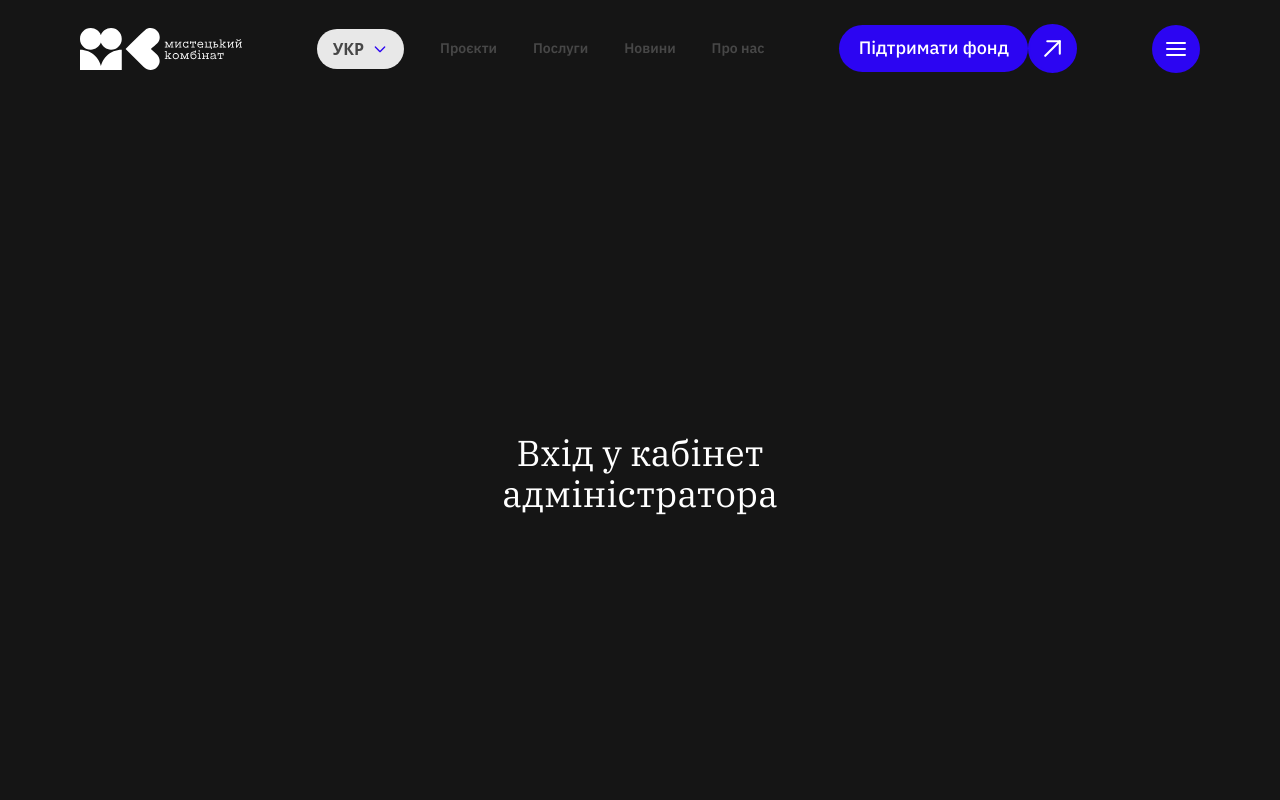
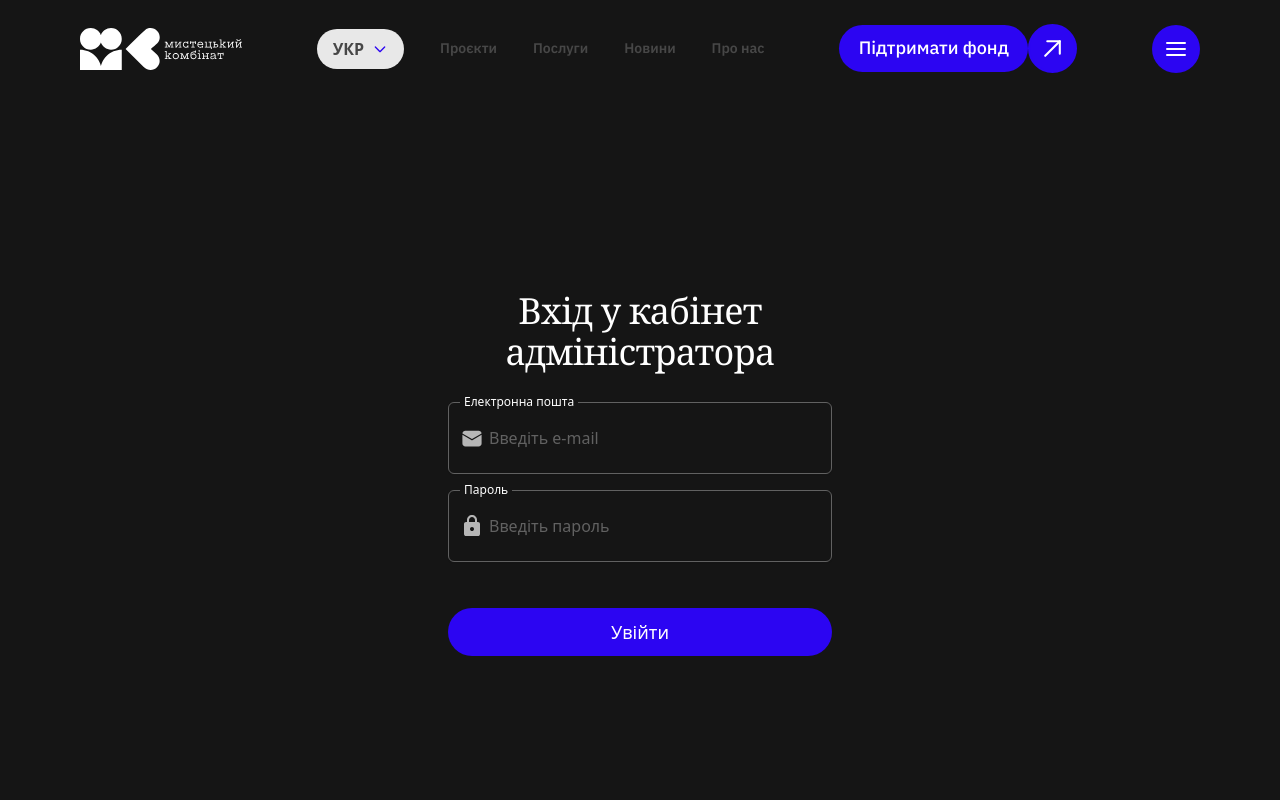
Before and after one commit to kamilka13me/myst_comb, a Next.js app in the folder frontend/: page /admin/login in a window 1280 px wide. Shown: the top 800 px of the page. Built offline with nearby package versions, Linux system fonts and the light colour scheme.

Commit message:
feat: finish ui admin login page

```diff
--- a/frontend/src/shared/ui/Text/Text.tsx
+++ b/frontend/src/shared/ui/Text/Text.tsx
@@ -20,6 +20,7 @@ export type TextTypes =
   | 'Desktop/title-l'
   | 'Desktop/Button'
   | 'Desktop/numeric-s'
+  | 'H3'
   | 'Desktop/H3';
 
 export type TextColors =
@@ -73,6 +74,7 @@ const TextType: Record<TextTypes, string> = {
     'text-[#474747] text-sm font-semibold leading-[17.50px] font-ibm-plex-sans',
   'Desktop/Subtext':
     'text-3xs  font-ibm-plex-sans font-normal  tracking-[-0.24px]',
+  H3: 'text-center text-base-BG_block font-normal text-[28px] leading-[115%] tracking-[-0.56px] font-serif md:text-[36px] md:tracking-[-0.72px] md:leading-[115%]',
 };
 
 const TextAlignClass: Record<TextAlign, string> = {
--- /dev/null
+++ b/frontend/src/vievs/Admin/Login/helpers/validation.ts
@@ -0,0 +1,13 @@
+import * as yup from 'yup';
+
+export const schema = yup.object({
+  password: yup
+    .string()
+    .required("Ім'я є обов'язковим")
+    .max(25, "Ім'я не може бути більше 25 символів"),
+  email: yup
+    .string()
+    .required("Email є обов'язковим")
+    .email('Невірний формат email')
+    .max(40, 'Email не може бути більше 40 символів'),
+});
--- a/frontend/src/vievs/Admin/Login/ui/AdminLoginPage.tsx
+++ b/frontend/src/vievs/Admin/Login/ui/AdminLoginPage.tsx
@@ -1,22 +1,82 @@
+'use client';
+import React from 'react';
 import { Text } from '@/shared/ui/Text';
+import InputForm from '@/widgets/Input/InputForm';
+import { useForm, SubmitHandler } from 'react-hook-form';
+import { schema } from '../helpers/validation';
+import { yupResolver } from '@hookform/resolvers/yup';
+import EmailIcon from '@/shared/assets/icons/icon_mail.svg';
+import LockIcon from '@/shared/assets/icons/icon_lock.svg';
 
-const AdminLoginPage = () => {
+interface FormData {
+  email: string;
+  password: string;
+}
+
+const AdminLoginPage: React.FC = () => {
+  const {
+    register,
+    handleSubmit,
+    reset,
+    formState: { errors },
+  } = useForm<FormData>({
+    resolver: yupResolver(schema),
+    mode: 'all',
+  });
+
+  const onSubmit: SubmitHandler<FormData> = (data) => {
+    console.log(data);
+
+    reset();
+  };
+
   return (
-    <div className="flex min-h-screen w-full items-center justify-center">
-      <div className="flex flex-col items-center justify-center">
+    <div className="flex min-h-screen w-full flex-col items-center justify-center px-5">
+      <div className="mb-[30px] flex flex-col items-center justify-center">
         <Text
-          textType="Desktop/H3"
+          textType="H3"
           Tag="h3"
           text="Вхід у кабінет"
           color="base/BG_block"
         />
         <Text
-          textType="Desktop/H3"
+          textType="H3"
           Tag="h3"
           text="адміністратора"
           color="base/BG_block"
         />
       </div>
+
+      <form onSubmit={handleSubmit(onSubmit)} className="w-full max-w-sm gap-3">
+        <InputForm
+          label="Електронна пошта"
+          name="email"
+          placeholder="Введіть e-mail"
+          type="email"
+          register={register}
+          error={errors.email}
+          icon={EmailIcon}
+        />
+
+        <InputForm
+          label="Пароль"
+          name="password"
+          placeholder="Введіть пароль"
+          type="password"
+          register={register}
+          error={errors.password}
+          icon={LockIcon}
+        />
+
+        <button
+          type="submit"
+          className="mt-[30px] inline-flex h-12 w-full items-center justify-center gap-2 rounded-[40px] bg-[#2c05f2] px-[18px] py-6"
+        >
+          <div className="font-['IBM Plex Sans'] text-lg font-medium leading-snug text-white">
+            Увійти
+          </div>
+        </button>
+      </form>
     </div>
   );
 };
--- a/frontend/src/widgets/Input/InputForm.tsx
+++ b/frontend/src/widgets/Input/InputForm.tsx
@@ -1,4 +1,5 @@
 'use client';
+import { Icon } from '@/shared/ui/Icon';
 /* eslint-disable @typescript-eslint/no-explicit-any */
 
 import React from 'react';
@@ -13,6 +14,7 @@ interface InputFormProps {
   error?: FieldError | undefined;
   placeholder?: string;
   rows?: number;
+  icon?: string;
 }
 
 const InputForm: React.FC<InputFormProps> = ({
@@ -24,6 +26,7 @@ const InputForm: React.FC<InputFormProps> = ({
   error,
   placeholder,
   rows,
+  icon,
 }) => {
   const commonStyles = `peer block bg-base-text_accent w-full px-[10px] py-[16px] md:py-[23px] border border-[#616161] text-gray-50 placeholder-[#616161] placeholder:text-[14px] md:placeholder:text-[16px] ${
     error ? 'border-red-500' : 'border-[#616161]'
@@ -44,7 +47,7 @@ const InputForm: React.FC<InputFormProps> = ({
           type={type}
           placeholder={placeholder}
           id={name}
-          className={commonStyles}
+          className={`${commonStyles} ${icon ? 'pl-10' : ''}`}
           {...register(name)}
         />
       )}
@@ -56,6 +59,13 @@ const InputForm: React.FC<InputFormProps> = ({
       >
         {label}
       </label>
+      {icon ? (
+        <Icon
+          className="absolute left-3 top-[5px] translate-y-1/2 transform md:top-[12px]"
+          Svg={icon}
+        />
+      ) : null}
+
       {error && <p className="mt-1 text-xs text-red-500">{error.message}</p>}
     </div>
   );
```
Also changed, not shown: frontend/src/shared/assets/icons/icon_lock.svg (added), frontend/src/shared/assets/icons/icon_mail.svg (added).
